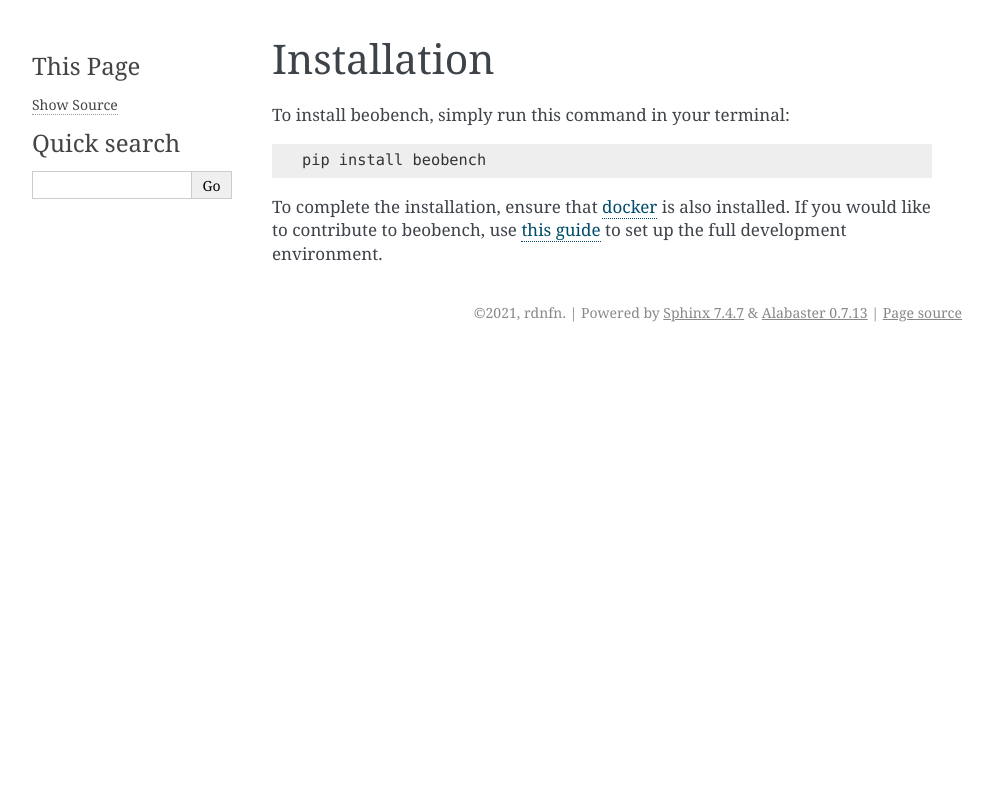
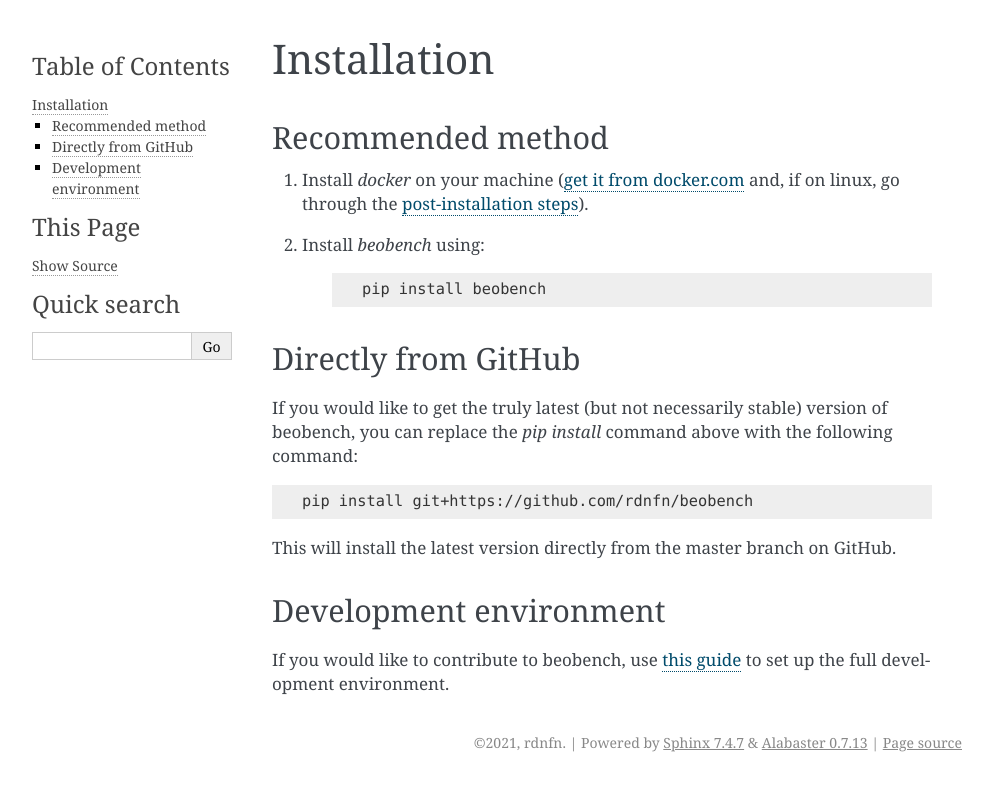
Before and after one commit to rdnfn/beobench, a Sphinx documentation site: the page built from docs/guides/installation.rst, in a window 1280 px wide. Shown: the top 791 px of the page, without its empty margins (148-1141 px from the left). Built offline with Sphinx 7.4.7, drawn with Linux system fonts in a browser that asks for light colours.

Commit message:
docs: update installation guides

```diff
--- a/docs/guides/dev_env.rst
+++ b/docs/guides/dev_env.rst
@@ -8,7 +8,7 @@ Requirements
 
 Beobench uses `vscode dev containers <https://code.visualstudio.com/docs/remote/containers-tutorial>`_ for its development environment. The installation has the following pre-requisites on the local machine:
 
-1. `Docker <https://www.docker.com/get-started>`_
+1. `Docker <https://docs.docker.com/get-docker/>`_
 2. `Visual Studio Code (vscode) <https://code.visualstudio.com/>`_
 3. `vscode remote extension pack <https://marketplace.visualstudio.com/items?itemName=ms-vscode-remote.vscode-remote-extensionpack>`_
 
--- a/docs/guides/installation.rst
+++ b/docs/guides/installation.rst
@@ -8,10 +8,29 @@
 Installation
 ------------------
 
-To install beobench, simply run this command in your terminal:
+Recommended method
+^^^^^^^^^^^^^^^^^^
+
+1. Install *docker* on your machine (`get it from docker.com <https://docs.docker.com/get-docker/>`_ and, if on linux, go through the `post-installation steps <https://docs.docker.com/engine/install/linux-postinstall/>`_).
+2. Install *beobench* using:
+
+        .. code-block:: console
+
+                pip install beobench
+
+Directly from GitHub
+^^^^^^^^^^^^^^^^^^^^
+
+If you would like to get the truly latest (but not necessarily stable) version of beobench, you can replace the `pip install` command above with the following command:
 
 .. code-block:: console
 
-    pip install beobench
+        pip install git+https://github.com/rdnfn/beobench
 
-To complete the installation, ensure that `docker <https://www.docker.com/get-started>`_ is also installed. If you would like to contribute to beobench, use :doc:`this guide <dev_env>` to set up the full development environment.
+This will install the latest version directly from the master branch on GitHub.
+
+
+Development environment
+^^^^^^^^^^^^^^^^^^^^^^^
+
+If you would like to contribute to beobench, use :doc:`this guide <dev_env>` to set up the full development environment.
```
